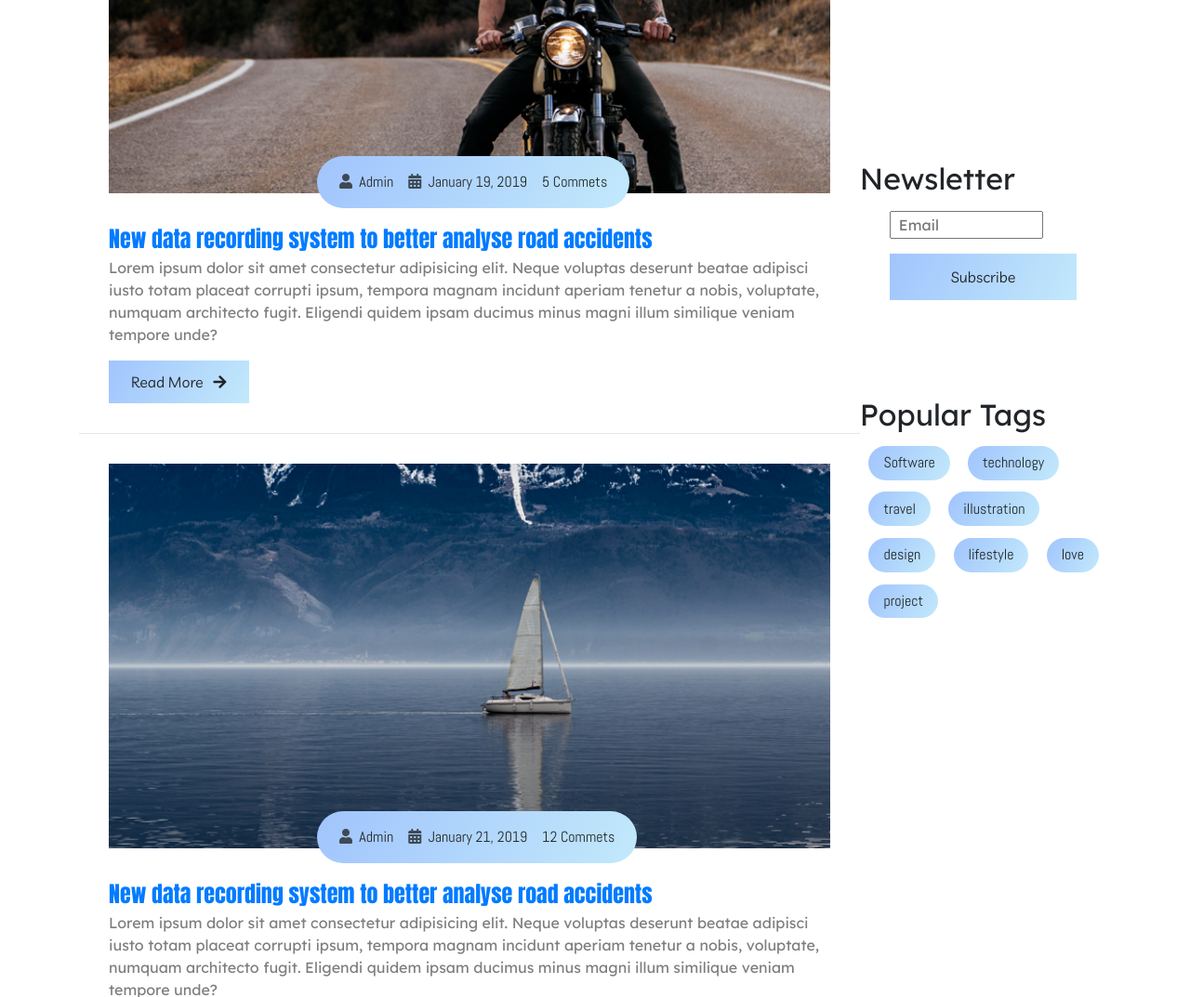
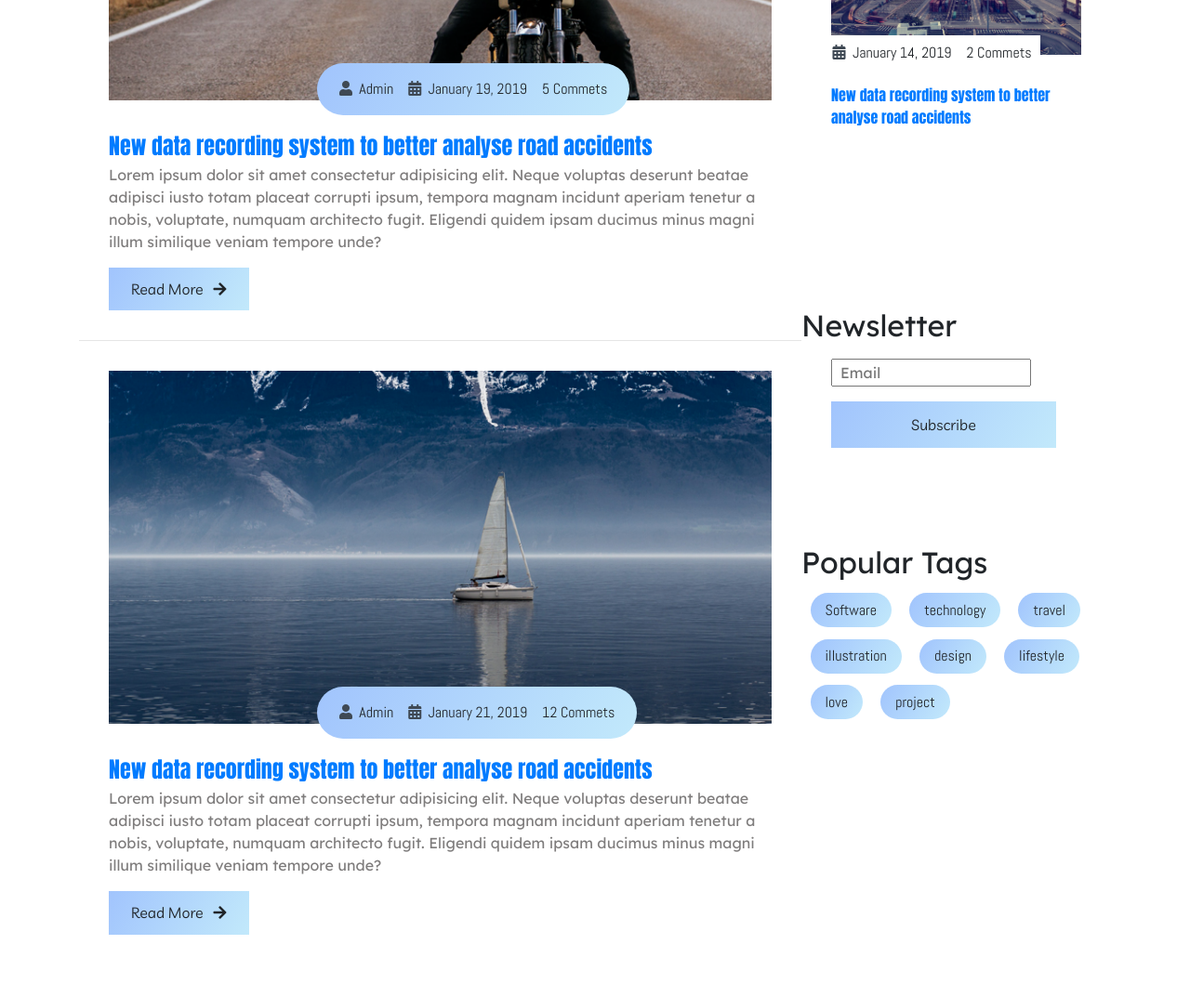
Before and after one commit to orkangenc/orkangenc.github.io, a plain HTML site: page index.html in a window 1280 px wide. Shown: the part 2740-3813 px from the top of the page at 93% size. Drawn offline with nearby package versions, Linux system fonts and the light colour scheme.

Commit message:
Update Style.css

```diff
--- a/css/Style.css
+++ b/css/Style.css
@@ -275,7 +275,8 @@ section .container .owl-nav {
 /* ---------------- Site Content ----------------*/
 
 main .site-content {
-    display: flex;
+    display: grid;
+    grid-template-columns: 70% 30%;
 }
 
 main .post-content {
```
